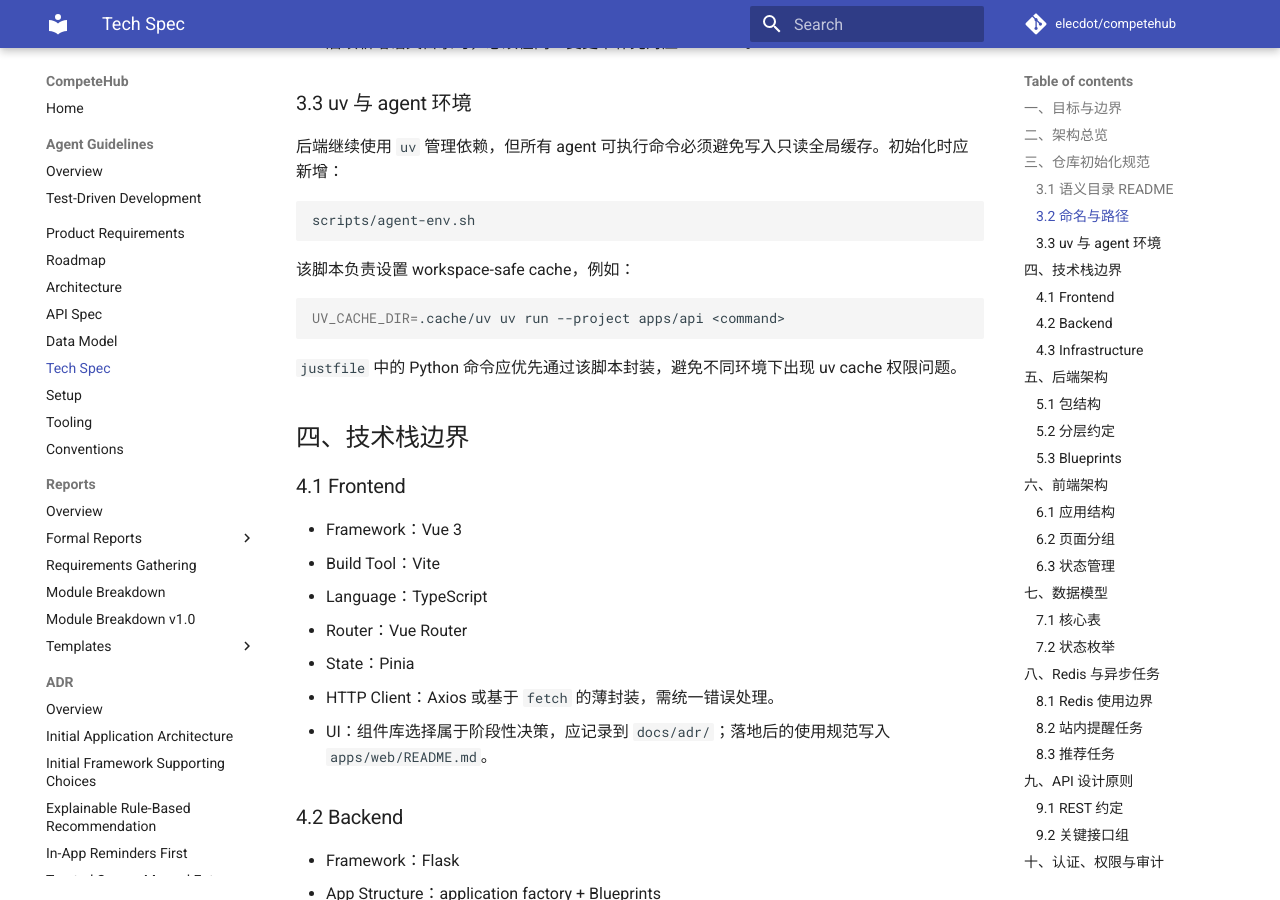
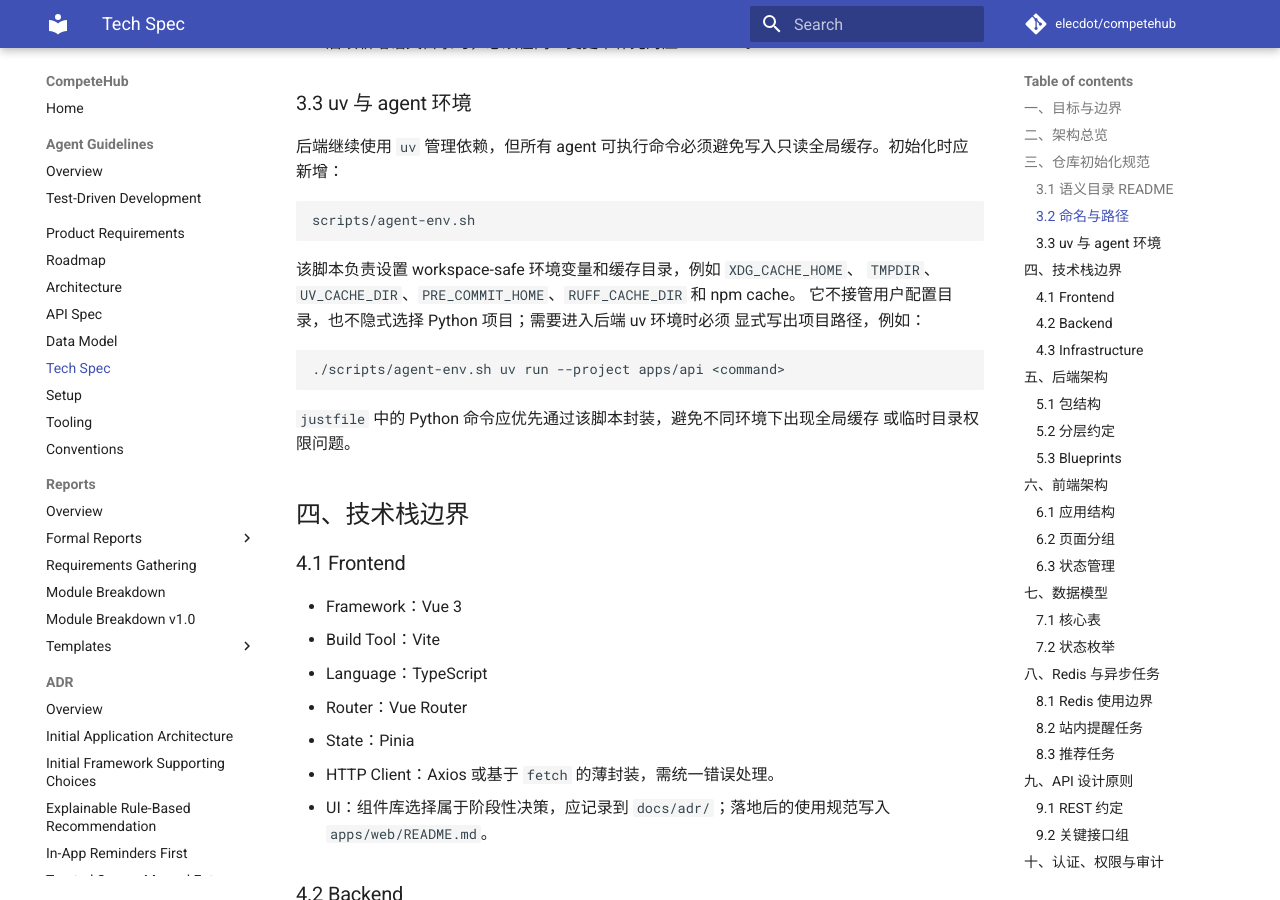
Before and after one commit to elecdot/competehub, an MkDocs documentation site: the page built from docs/tech_spec.zh.md, in a window 1280 px wide and 900 px high, scrolled down 1662 px. Built offline with MkDocs 1.6.1 and Material for MkDocs 9.7.7, drawn with Linux system fonts in a browser that asks for light colours; comment, search, counter and statistics services are not loaded; some of the changed text lies outside the part shown.

Commit message:
build: make agent-env more compatible

````diff
--- a/docs/tech_spec.zh.md
+++ b/docs/tech_spec.zh.md
@@ -65,13 +65,17 @@ scripts/               # Shared developer and agent helper scripts
 scripts/agent-env.sh
 ```
 
-该脚本负责设置 workspace-safe cache，例如：
+该脚本负责设置 workspace-safe 环境变量和缓存目录，例如 `XDG_CACHE_HOME`、
+`TMPDIR`、`UV_CACHE_DIR`、`PRE_COMMIT_HOME`、`RUFF_CACHE_DIR` 和 npm cache。
+它不接管用户配置目录，也不隐式选择 Python 项目；需要进入后端 uv 环境时必须
+显式写出项目路径，例如：
 
 ```bash
-UV_CACHE_DIR=.cache/uv uv run --project apps/api <command>
+./scripts/agent-env.sh uv run --project apps/api <command>
 ```
 
-`justfile` 中的 Python 命令应优先通过该脚本封装，避免不同环境下出现 uv cache 权限问题。
+`justfile` 中的 Python 命令应优先通过该脚本封装，避免不同环境下出现全局缓存
+或临时目录权限问题。
 
 ## 四、技术栈边界
 
@@ -412,7 +416,8 @@ infra-down
 pre-commit
 ```
 
-Python 相关命令通过 `scripts/agent-env.sh` 封装 `uv`。
+Python 相关命令通过 `scripts/agent-env.sh` 设置 agent-safe 环境，并显式调用
+`uv run --project apps/api ...`。
 
 ## 十二、初始化实施顺序
 
````
Also changed, not shown: AGENTS.md (+4 -2 lines), apps/api/README.md (+3 -3 lines), docs/tooling.md (+8 -6 lines), scripts/README.md (+6 -3 lines), .github/workflows/README.md, 3 other files.
